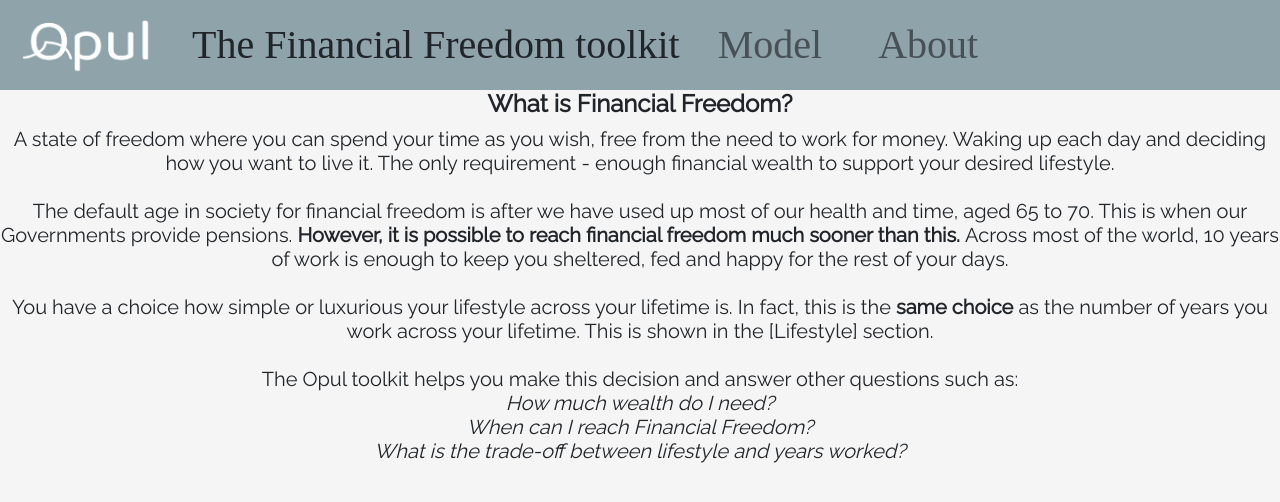
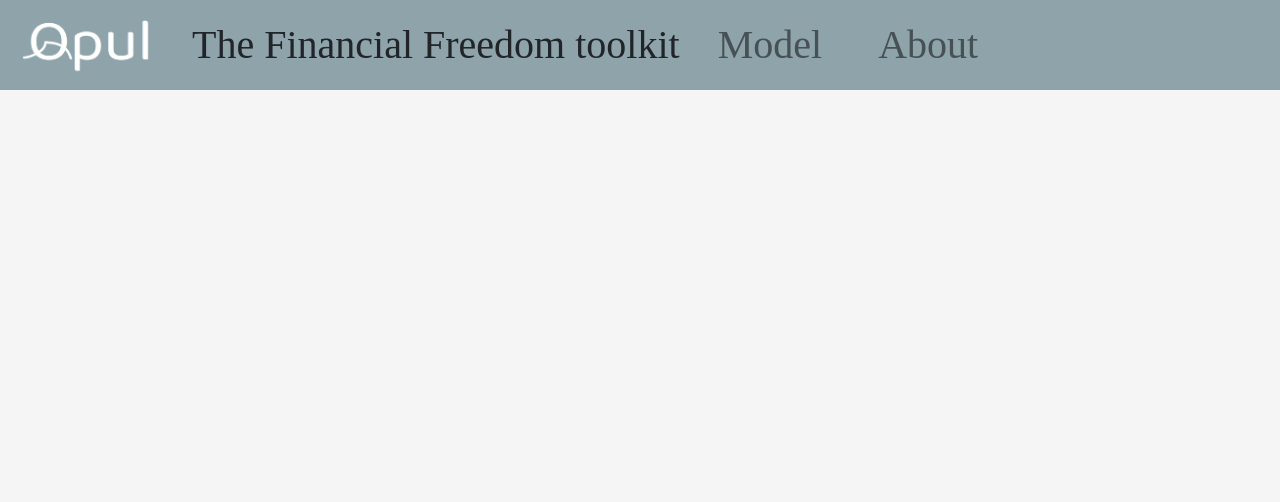
Before and after one commit to Kris-os/fire, a React (Create React App) app: page / in a window 1280 px wide. Shown: the top 502 px of the page. Built offline with nearby package versions, Linux system fonts and the light colour scheme; a web font is replaced by a local one.

Commit message:
Add Util function file. Convert App to Functional Component

```diff
--- a/package.json
+++ b/package.json
@@ -1,5 +1,5 @@
 {
-  "homepage": "http://kris-os.github.io/fire/",
+  "homepage": "http://kris-os.github.io/fire/intro",
   "name": "opul-front-end",
   "version": "0.1.0",
   "private": true,
--- a/src/App.js
+++ b/src/App.js
@@ -1,4 +1,4 @@
-import React, { Component } from "react";
+import React from "react";
 import Model from "./components/Model";
 import Header from "./components/Header";
 import Intro from "./components/Intro";
@@ -6,31 +6,18 @@ import "./custom.scss";
 import "./App.css";
 import { BrowserRouter as Router, Switch, Route } from "react-router-dom";
 
-class App extends Component {
-  constructor() {
-    super();
-  }
-
-  render() {
+function App() {
   return (
     <Router>
       <div className="App">
         <Header />
         <Switch>
-            <Route path="/" exact component={Intro} />
+          <Route path="/intro" exact component={Intro} />
           <Route path="/model" component={Model} />
         </Switch>
       </div>
     </Router>
   );
 }
-}
-
-function encodeQueryData(data) {
-  const output = [];
-  for (let d in data)
-    output.push(encodeURIComponent(d) + "=" + encodeURIComponent(data[d]));
-  return output.join("&");
-}
 
 export default App;
--- /dev/null
+++ b/src/Util.js
@@ -0,0 +1,6 @@
+function encodeQueryData(data) {
+  const output = [];
+  for (let d in data)
+    output.push(encodeURIComponent(d) + "=" + encodeURIComponent(data[d]));
+  return output.join("&");
+}
```
Lines whose indentation alone changed are shown as unchanged.
